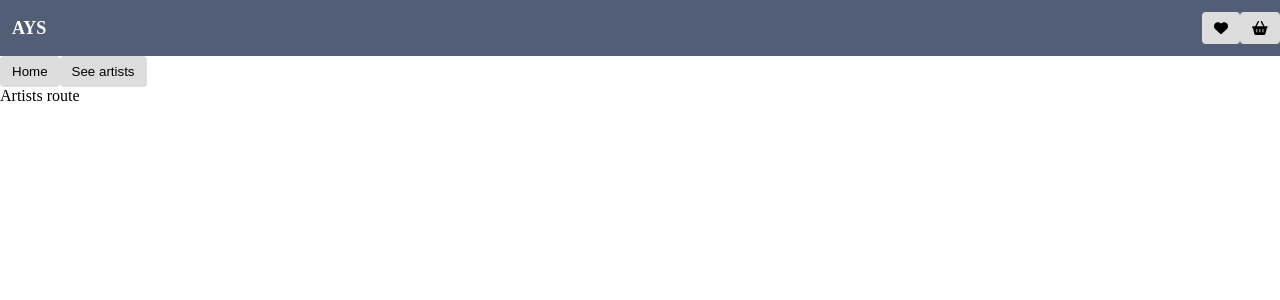
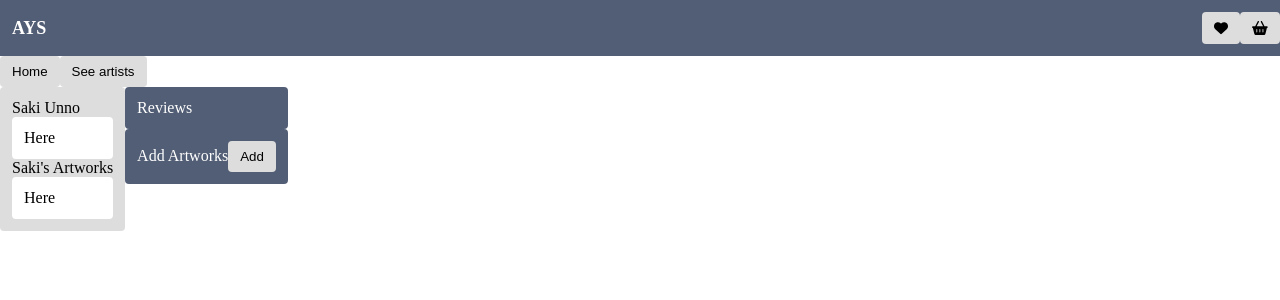
Before and after one commit to Titanic-London/artyourstory.js, a React (Create React App) app: page / in a window 1280 px wide. Both pictures are taken after a click on the button "See artists". Shown: the top 300 px of the page. Built offline with nearby package versions, Linux system fonts and the light colour scheme; no server answers; the database is empty.

Commit message:
place cards

```diff
--- a/src/ArtistsRoute.js
+++ b/src/ArtistsRoute.js
@@ -1,3 +1,25 @@
+import { Button } from "./Button";
+import { Card } from "./Card";
+import "./ArtistsRoutes.css";
+
 export function ArtistsRoute() {
-  return <div>Artists route</div>;
+  return (
+    <div className="artists-root">
+      <div className="artists-root-main">
+        <Card color="subtle">
+          Saki Unno
+          <Card color="light">Here</Card>
+          Saki's Artworks
+          <Card color="light">Here</Card>
+        </Card>
+      </div>
+      <div className="artists-root-side">
+        <Card color="secondary">Reviews</Card>
+        <Card color="secondary">
+          Add Artworks
+          <Button type="subtle">Add</Button>
+        </Card>
+      </div>
+    </div>
+  );
 }
--- /dev/null
+++ b/src/ArtistsRoutes.css
@@ -0,0 +1,13 @@
+.artists-root {
+  display: flex;
+}
+
+.artists-root-main {
+  display: flex;
+  flex-direction: column;
+
+}
+.artists-root-side {
+  display: flex;
+  flex-direction: column;
+}
--- a/src/Button.css
+++ b/src/Button.css
@@ -13,7 +13,7 @@
   transform: scale(1.025);
 }
 
-.btn-primary {
+.btn-subtle {
   color: var(--primary-color);
   background-color: var(--subtle-color);
 }
--- a/src/Button.js
+++ b/src/Button.js
@@ -7,7 +7,7 @@ export function Button({ children, onClick, type }) {
     <button
       onClick={onClick}
       className={classNames("btn", {
-        "btn-primary": type === "primary" || type == null,
+        "btn-subtle": type === "subtle" || type == null,
         "btn-secondary": type === "secondary",
         "btn-transparent": type === "transparent",
       })}
--- a/src/Card.css
+++ b/src/Card.css
@@ -6,16 +6,21 @@
 
 .card-primary {
   background-color: var(--primary-color);
+  color: var(--subtle-color);
 }
 
 .card-secondary {
   background-color: var(--secondary-color);
+  color: var(--light-color);
+
 }
 
 .card-subtle {
   background-color: var(--subtle-color);
+  color: var(--primary-color);
 }
 
 .card-light {
   background-color: var(--light-color);
+  color: var(--primary-color);
 }
--- a/src/HomeRoute.js
+++ b/src/HomeRoute.js
@@ -61,7 +61,6 @@ export function HomeRoute() {
           Click me
         </Button>
         <Button type="primary">Primary button</Button>
-        <Button type="secondary">Secondary button</Button>
         <Button type="transparent">Transparent button</Button>
       </Card>
     </>
```
